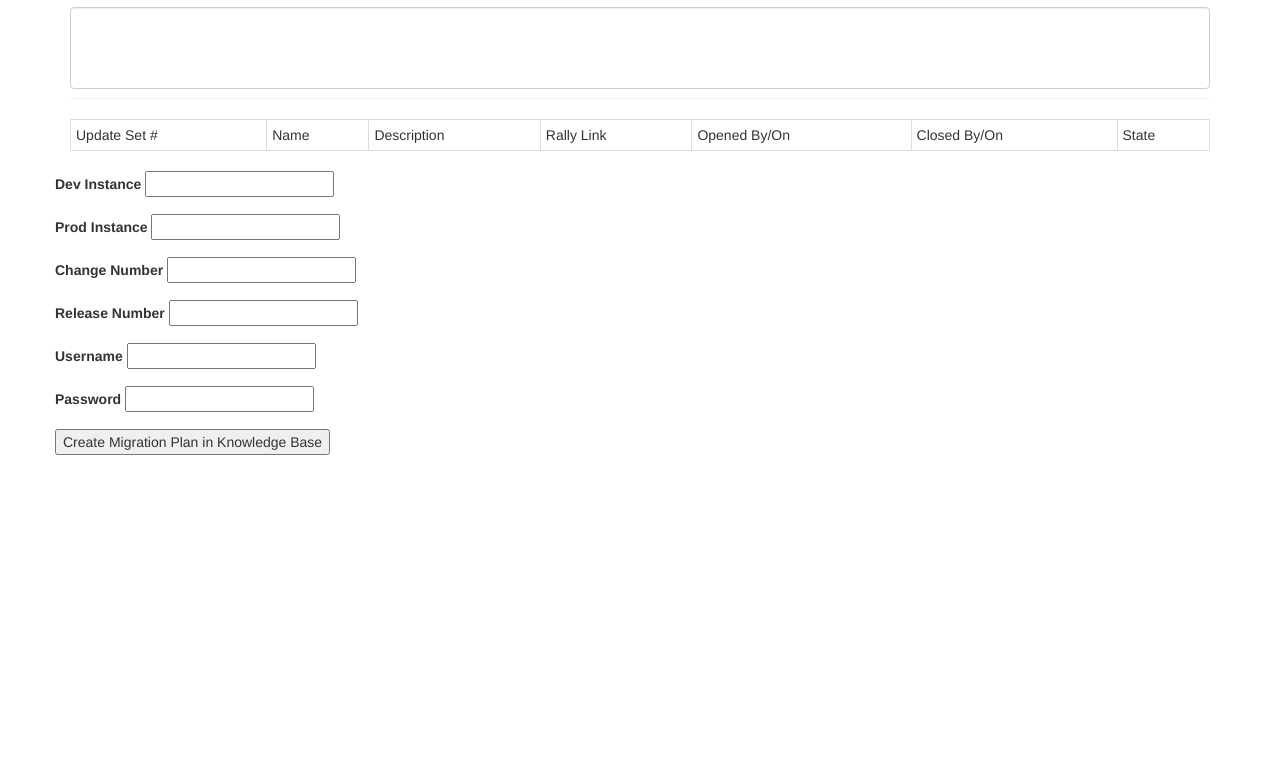
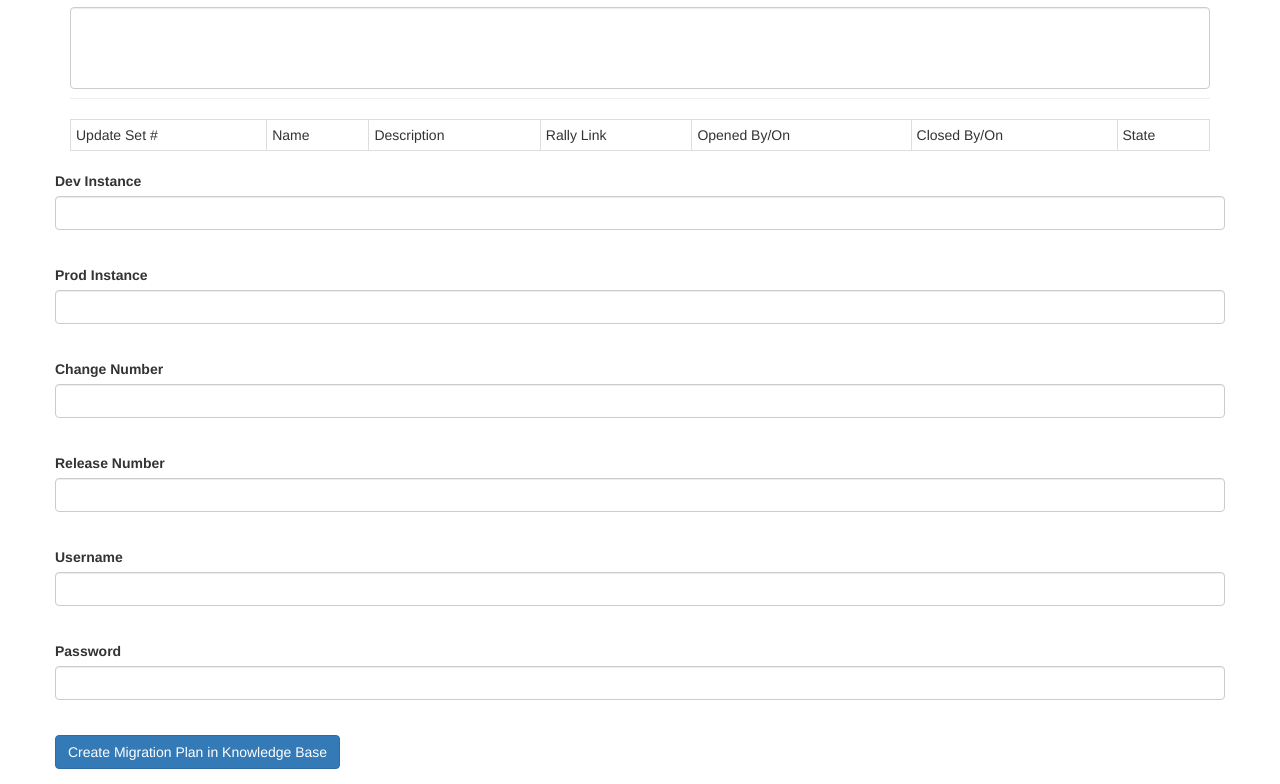
Before and after one commit to jmbauguess/sn-update-set, a website: page client/index.html in a window 1280 px wide. Shown: the part 76-860 px from the top of the page. Before the commit the page ends 800 px from the top, so only its background shows below. Drawn offline with nearby package versions, Linux system fonts and the light colour scheme; no server answers.

Commit message:
Another formatting change

```diff
--- a/client/commandBar.html
+++ b/client/commandBar.html
@@ -2,30 +2,30 @@
 	<form class="form-horizontal">
 		<div class="form-group">
 			<label>Dev Instance</label>
-			<input ng-model="devInstance" type="text" ng-change="updateDevInstance()"/><br/>
+			<input ng-model="devInstance" type="text" ng-change="updateDevInstance()" class="form-control"/><br/>
 		</div>
 		<div class="form-group">
 			<label>Prod Instance</label>
-			<input ng-model="prodInstance" type="text" ng-change="updateProdInstance()"/><br/>
+			<input ng-model="prodInstance" type="text" ng-change="updateProdInstance()" class="form-control"/><br/>
 		</div>
 		<div class="form-group">
 			<label>Change Number</label>
-			<input ng-model="change" type="text" ng-change="updateChangeNumber()"/><br/>
+			<input ng-model="change" type="text" ng-change="updateChangeNumber()" class="form-control"/><br/>
 		</div>
 		<div class="form-group">
 			<label>Release Number</label>
-			<input ng-model="release" type="text" ng-change="updateReleaseNumber()"/><br/>
+			<input ng-model="release" type="text" ng-change="updateReleaseNumber()" class="form-control"/><br/>
 		</div>
 		<div class="form-group">
 			<label>Username</label>
-			<input ng-model="username" type="text"/><br/>
+			<input ng-model="username" type="text" class="form-control"/><br/>
 		</div>
 		<div class="form-group">
 			<label>Password</label>
-			<input ng-model="password" type="password"/><br/>
+			<input ng-model="password" type="password" class="form-control"/><br/>
 		</div>
 		<div class="form-group">
-			<button ng-click="createMigration()">Create Migration Plan in Knowledge Base</button>
+			<button ng-click="createMigration()" class="btn btn-primary">Create Migration Plan in Knowledge Base</button>
 		</div>
 	</form>
 </div>
```
